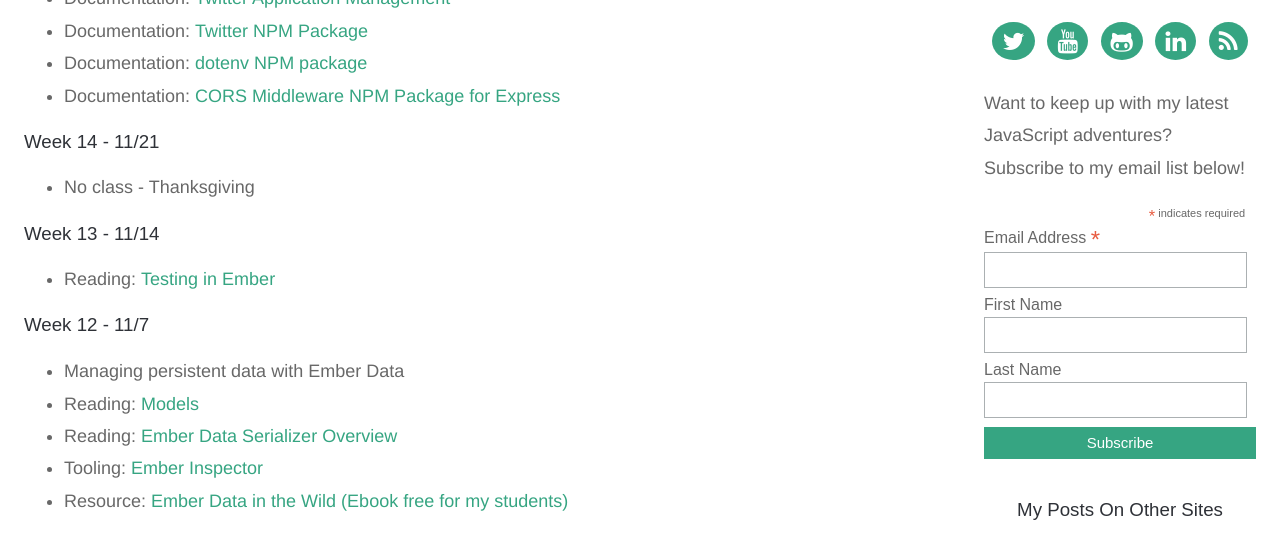
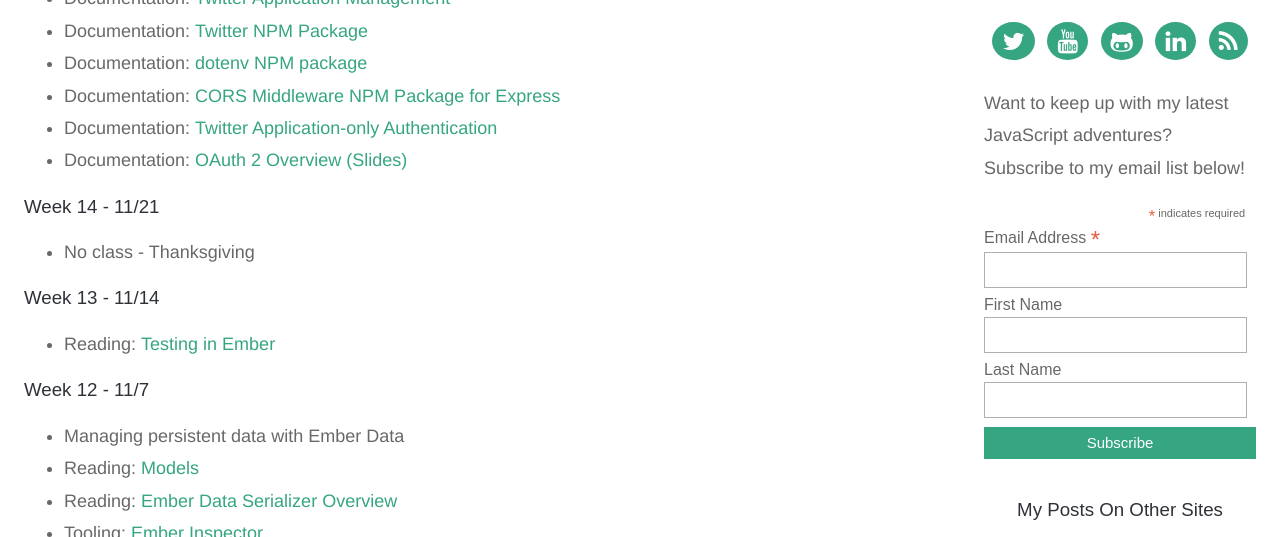
Before and after one commit to iamdtang/skaterdav85.github.io, a Jekyll site: the page built from itp-404/fall-2017.html, in a window 1280 px wide and 900 px high, cut to the strip 363-900 px from the top of the window. Built offline with Jekyll 4.4.1, drawn with Linux system fonts in a browser that asks for light colours; nearby versions of some CDN libraries.

Commit message:
Update fall-2017.html

```diff
--- a/itp-404/fall-2017.html
+++ b/itp-404/fall-2017.html
@@ -21,6 +21,8 @@ layout: default
   <li>Documentation: <a href="https://www.npmjs.com/package/twitter" target="_blank">Twitter NPM Package</a></li>
   <li>Documentation: <a href="https://www.npmjs.com/package/dotenv" target="_blank">dotenv NPM package</a></li>
   <li>Documentation: <a href="https://www.npmjs.com/package/cors" target="_blank">CORS Middleware NPM Package for Express</a></li>
+  <li>Documentation: <a href="https://developer.twitter.com/en/docs/basics/authentication/overview/application-only" target="_blank">Twitter Application-only Authentication</a></li>
+  <li>Documentation: <a href="https://docs.google.com/presentation/d/1rrt__h7W23TGJ2rFY3eigqf5kEvLPMlY_q-c_gf6nk0/edit?usp=sharing" target="_blank">OAuth 2 Overview (Slides)</a></li>
 </ul>
 
 <h3>Week 14 - 11/21</h3>
```
